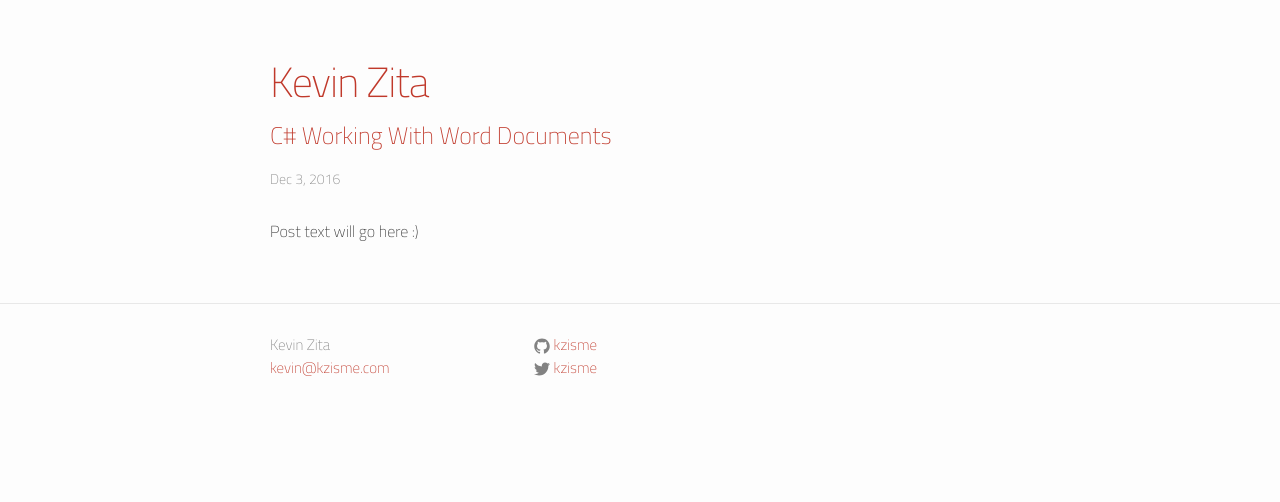
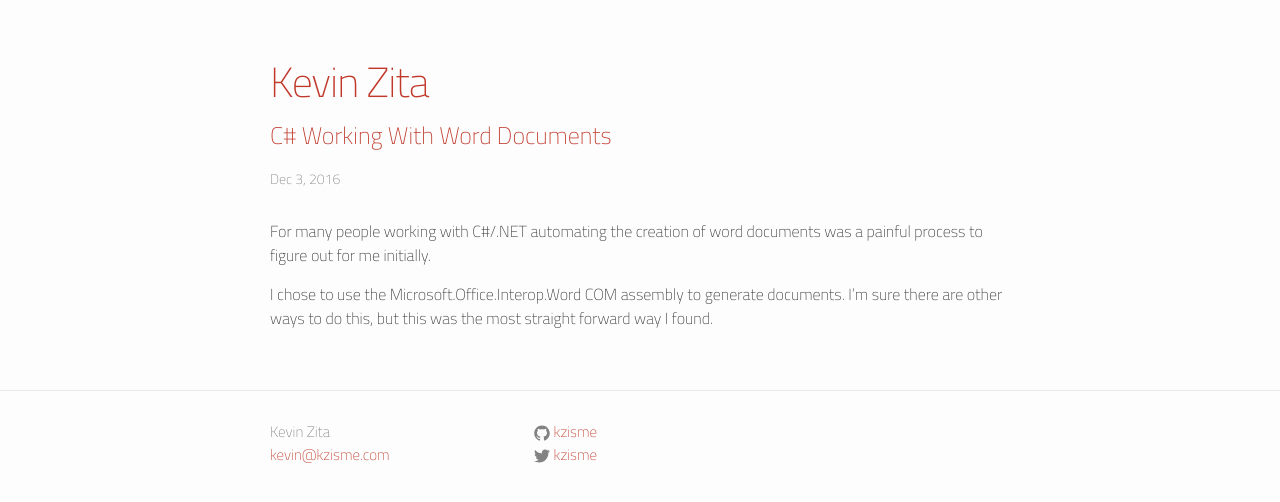
Before and after one commit to kzisme/site, a Jekyll site: the page built from _posts/2016-12-03-working-with-word-documents.markdown, in a window 1280 px wide. Shown: the top 502 px of the page. Built offline with Jekyll 4.4.1, drawn with Linux system fonts in a browser that asks for light colours.

Commit message:
Added some content

```diff
--- a/_posts/2016-12-03-working-with-word-documents.markdown
+++ b/_posts/2016-12-03-working-with-word-documents.markdown
@@ -4,4 +4,9 @@ title:  "C# Working With Word Documents"
 date:   2016-12-03 20:37:21
 categories: jekyll post
 ---
-Post text will go here :)
+For many people working with C#/.NET automating the creation of word documents
+was a painful process to figure out for me initially.
+
+I chose to use the Microsoft.Office.Interop.Word COM assembly to generate
+documents.  I'm sure there are other ways to do this, but this was the most
+straight forward way I found.
```
